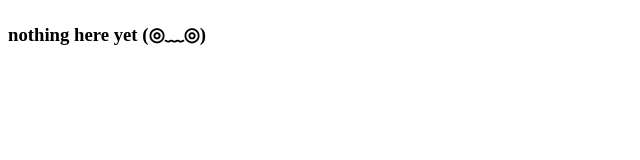
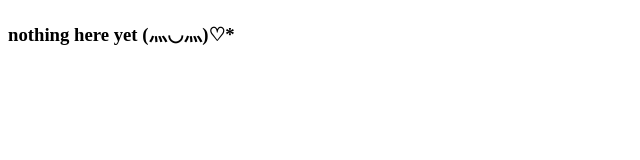
Before and after one commit to sxpphickat/sxpphickat.github.io, a plain HTML site: page index.html in a window 1280 px wide. Shown: the full height of the page, 0-640 px from the left. Drawn offline with Linux system fonts and the light colour scheme.

Commit message:
feat: new awesome phase generator, plz work on githubpages

```diff
--- a/index.html
+++ b/index.html
@@ -6,6 +6,7 @@
 	<title>kat</title>
 </head>
 <body>
-	<h3>nothing here yet (◎﹏◎)</h3>
+	<h3 id="666"></h3>
+	<script src="js/main.js"></script>
 </body>
 </html>
--- /dev/null
+++ b/js/main.js
@@ -0,0 +1,32 @@
+
+function randomInt(max) {
+	return Math.floor((Math.random() * max));
+}
+
+function kaomoji() {
+	arr = [
+	"＼（〇_ｏ）／",
+	"(◎﹏◎)",
+	"o(*////▽////*)q",
+	"⸜(｡˃ ᵕ ˂ )⸝♡",
+	"(*^_^*)",
+  	"(^.^)",
+  	"(ฅ^・ω・^ ฅ)",
+  	"（＾◡＾）",
+  	"(｡♥‿♥｡)",
+  	"(⺣◡⺣)♡*",
+  	"٩(◕‿◕｡)۶",
+  	"（*＾3＾)/~☆",
+  	"(*≧ω≦)",
+  	"(✿ ♥‿♥)"
+];
+	let num = randomInt(arr.length);
+	return (arr[num]);
+}
+
+function modify_h1() {
+	let element = document.getElementById("666");
+	element.innerHTML = "nothing here yet	" + kaomoji();
+}
+
+modify_h1();
```
